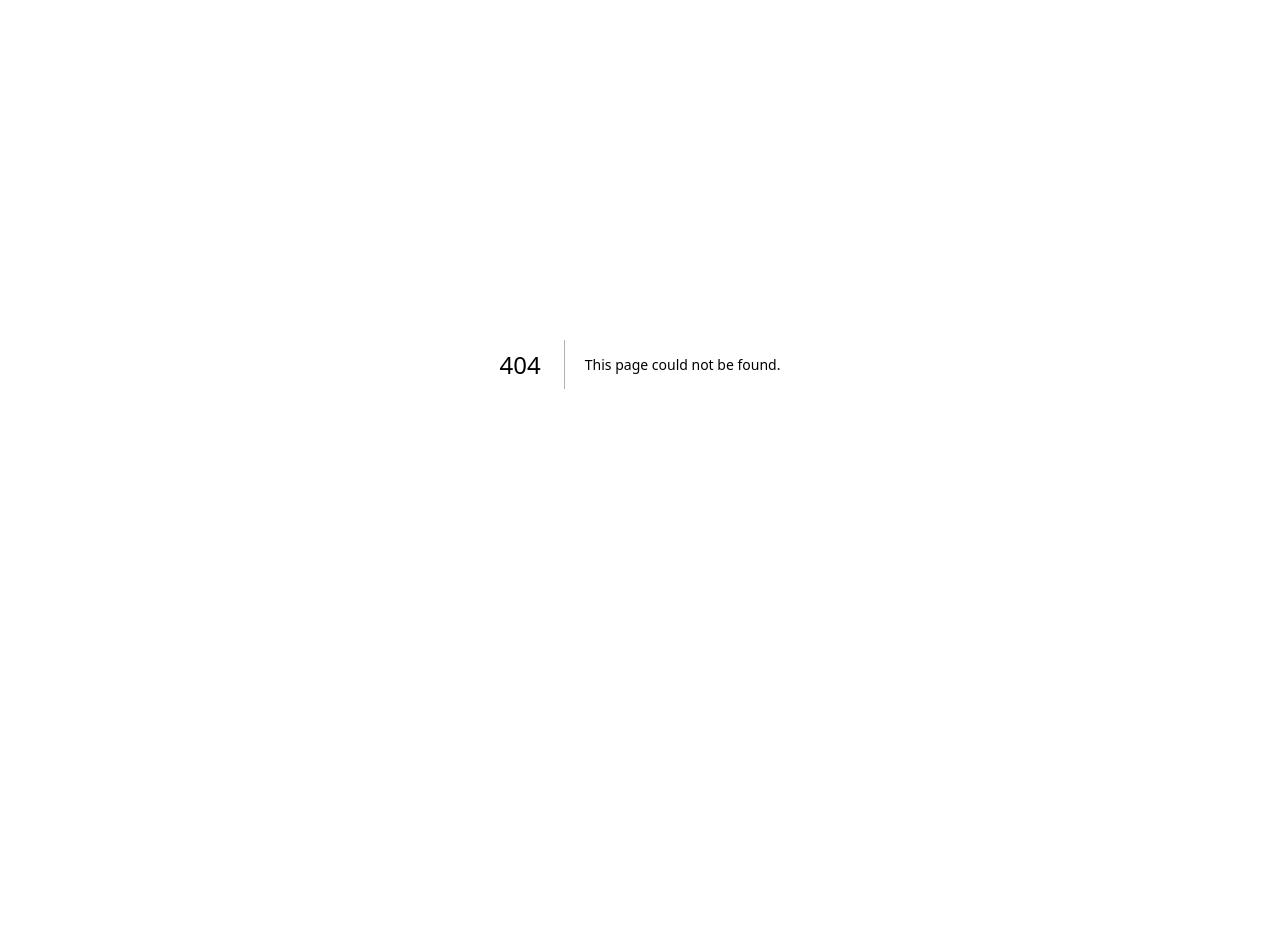
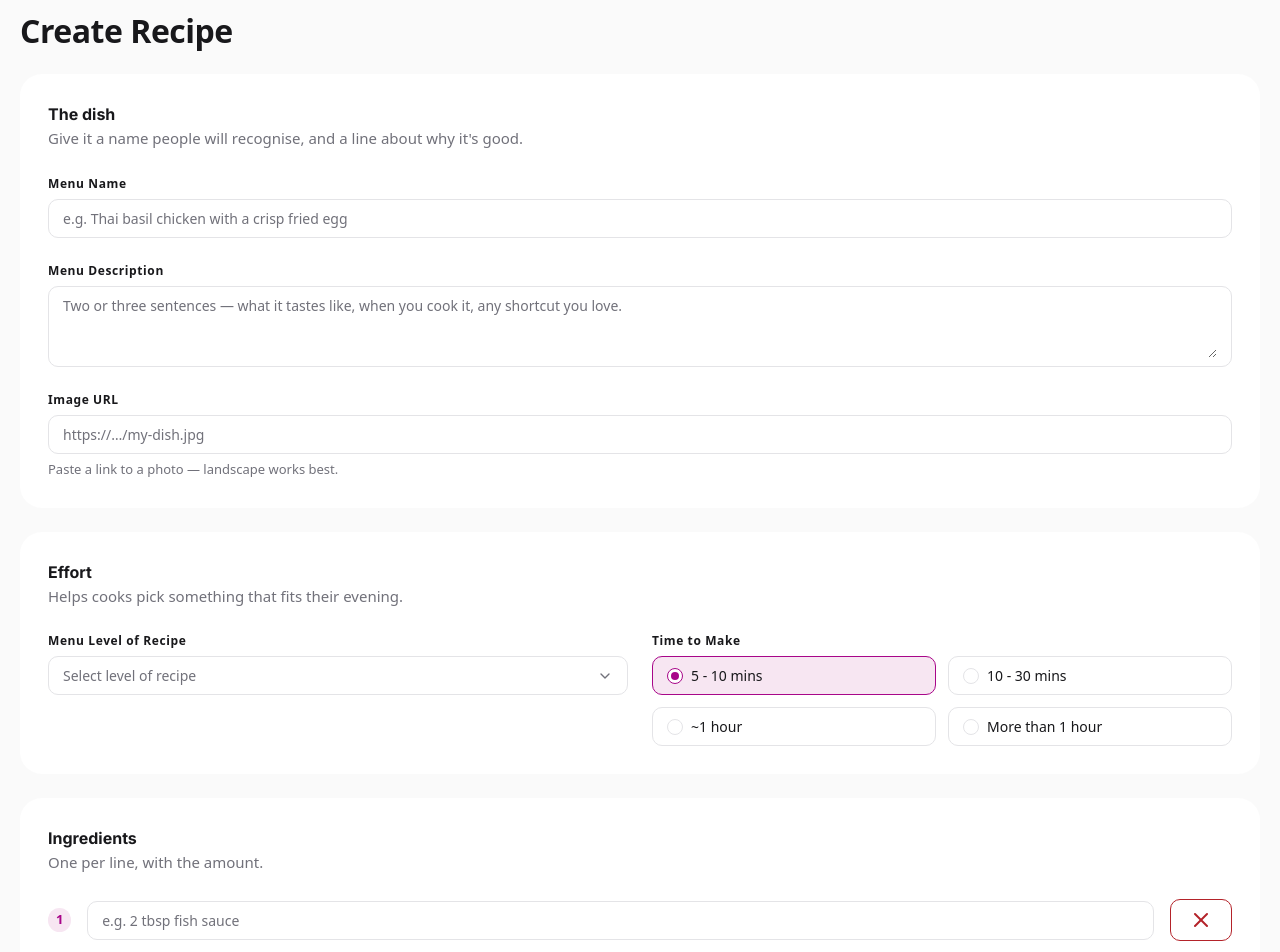
Before and after one commit to joeyprint/full-nextjs-course, a Next.js app: page /my-recipes/create in a window 1280 px wide. Before the commit this address had no page. Shown: the part 100-1052 px from the top of the page. Before the commit the page ends 864 px from the top, so only its background shows below. Built offline with nearby package versions, Linux system fonts and the light colour scheme.

Commit message:
feat: create recipe creation page

```diff
--- /dev/null
+++ b/app/my-recipes/create/_components/RecipeCreationDishFormFields.tsx
@@ -0,0 +1,39 @@
+import { Container, Textarea, TextField } from "@/components/Bases";
+
+const RecipeCreationDishFormFields = () => {
+  return (
+    <Container className="mt-6">
+      <div className="bg-white p-7 mt-6 rounded-3xl">
+        <p className="font-bold">The dish</p>
+        <p className="wongnok-text-body text-muted-foreground">
+          {`Give it a name people will recognise, and a line about why it's good.`}
+        </p>
+        <TextField
+          name={"name"}
+          label={"Menu Name"}
+          placeholder={"e.g. Thai basil chicken with a crisp fried egg"}
+          required
+          rootClassName={"mt-6"}
+        />
+        <Textarea
+          name={"description"}
+          label={"Menu Description"}
+          placeholder={
+            "Two or three sentences — what it tastes like, when you cook it, any shortcut you love."
+          }
+          required
+          rootClassName={"mt-6"}
+        />
+        <TextField
+          name={"imageUrl"}
+          label={"Image URL"}
+          placeholder={"https://…/my-dish.jpg"}
+          helperText={"Paste a link to a photo — landscape works best."}
+          rootClassName={"mt-6"}
+        />
+      </div>
+    </Container>
+  );
+};
+
+export default RecipeCreationDishFormFields;
--- /dev/null
+++ b/app/my-recipes/create/_components/RecipeCreationEffortFormFields.tsx
@@ -0,0 +1,49 @@
+import { Container, Radio, RadioGroup, Select } from "@/components/Bases";
+
+const recipeLevelOptions = [
+  { label: "Easy", value: "EASY" },
+  { label: "Medium", value: "MEDIUM" },
+  { label: "Hard", value: "HARD" },
+];
+
+const RecipeCreationEffortFormFields = () => {
+  return (
+    <Container className="mt-6">
+      <div className="bg-white p-7 rounded-3xl">
+        <p className="font-bold">Effort</p>
+        <p className="wongnok-text-body text-muted-foreground">
+          {`Helps cooks pick something that fits their evening.`}
+        </p>
+        <div className="flex w-full gap-6 mt-6">
+          <div className={"flex-1 shrink-0"}>
+            <Select
+              name={"level"}
+              label={"Menu Level of Recipe"}
+              options={recipeLevelOptions}
+              required
+              placeholder={"Select level of recipe"}
+            />
+          </div>
+          <div className={"flex-1 shrink-0"}>
+            <RadioGroup
+              name="time"
+              label={"Time to Make"}
+              defaultValue={"JUST_MINUTES"}
+              orientation={"horizontal"}
+              variant={"outlined"}
+              className={"grid grid-cols-2"}
+              required
+            >
+              <Radio label={"5 - 10 mins"} value={"JUST_MINUTES"} />
+              <Radio label={"10 - 30 mins"} value={"HALF_HOUR"} />
+              <Radio label={"~1 hour"} value={"ABOUT_HOUR"} />
+              <Radio label={"More than 1 hour"} value={"MORE_THAN_HOUR"} />
+            </RadioGroup>
+          </div>
+        </div>
+      </div>
+    </Container>
+  );
+};
+
+export default RecipeCreationEffortFormFields;
--- /dev/null
+++ b/app/my-recipes/create/_components/RecipeCreationHowFormFields.tsx
@@ -0,0 +1,34 @@
+import { Button, Container, Textarea } from "@/components/Bases";
+import { XIcon } from "lucide-react";
+
+const RecipeCreationHowFormFields = () => {
+  return (
+    <Container className="mt-6">
+      <div className="bg-white p-7  rounded-3xl">
+        <p className="font-bold">How to Make</p>
+        <p className="wongnok-text-body text-muted-foreground">
+          {`Write it the way you'd say it out loud. Short steps are easiest to follow.`}
+        </p>
+        {Array.from({ length: 3 }).map((_, index) => (
+          <div key={index} className="flex items-start gap-4 mt-6">
+            <div className="p-2 w-6 h-6 wongnok-text-xs font-bold bg-primary-subtle text-primary relative rounded-4xl">
+              <p className="absolute top-1/2 left-1/2 -translate-x-1/2 -translate-y-1/2">
+                {index + 1}
+              </p>
+            </div>
+            <Textarea
+              name={`how-${index + 1}`}
+              placeholder={`Step ${index + 1} — what happens, and how you know it's ready.`}
+              rootClassName="w-full"
+            />
+            <Button type={"button"} variant={"outlined"} color={"error"}>
+              <XIcon />
+            </Button>
+          </div>
+        ))}
+      </div>
+    </Container>
+  );
+};
+
+export default RecipeCreationHowFormFields;
--- /dev/null
+++ b/app/my-recipes/create/_components/RecipeCreationIngredientFormFields.tsx
@@ -0,0 +1,34 @@
+import { Button, Container, TextField } from "@/components/Bases";
+import { XIcon } from "lucide-react";
+
+const RecipeCreationIngredientFormFields = () => {
+  return (
+    <Container className="mt-6">
+      <div className="bg-white p-7 rounded-3xl">
+        <p className="font-bold">Ingredients</p>
+        <p className="wongnok-text-body text-muted-foreground">
+          {`One per line, with the amount.`}
+        </p>
+        {Array.from({ length: 3 }).map((_, index) => (
+          <div key={index} className="flex items-center gap-4 mt-6">
+            <div className="p-2 w-6 h-6 wongnok-text-xs font-bold bg-primary-subtle text-primary relative rounded-4xl">
+              <p className="absolute top-1/2 left-1/2 -translate-x-1/2 -translate-y-1/2">
+                {index + 1}
+              </p>
+            </div>
+            <TextField
+              name={`ingredient-${index + 1}`}
+              placeholder={"e.g. 2 tbsp fish sauce"}
+              rootClassName="w-full"
+            />
+            <Button type={"button"} variant={"outlined"} color={"error"}>
+              <XIcon />
+            </Button>
+          </div>
+        ))}
+      </div>
+    </Container>
+  );
+};
+
+export default RecipeCreationIngredientFormFields;
--- /dev/null
+++ b/app/my-recipes/create/_components/index.ts
@@ -0,0 +1,11 @@
+import RecipeCreationDishFormFields from "./RecipeCreationDishFormFields";
+import RecipeCreationEffortFormFields from "./RecipeCreationEffortFormFields";
+import RecipeCreationHowFormFields from "./RecipeCreationHowFormFields";
+import RecipeCreationIngredientFormFields from "./RecipeCreationIngredientFormFields";
+
+export {
+  RecipeCreationDishFormFields,
+  RecipeCreationEffortFormFields,
+  RecipeCreationHowFormFields,
+  RecipeCreationIngredientFormFields,
+};
--- /dev/null
+++ b/app/my-recipes/create/page.tsx
@@ -0,0 +1,50 @@
+"use client";
+
+import { Button, Container } from "@/components/Bases";
+import {
+  RecipeCreationDishFormFields,
+  RecipeCreationEffortFormFields,
+  RecipeCreationHowFormFields,
+  RecipeCreationIngredientFormFields,
+} from "./_components";
+import { SubmitEvent } from "react";
+
+const RecipeCreationPage = () => {
+  const handleSubmit = (event: SubmitEvent<HTMLFormElement>) => {
+    event.preventDefault();
+    const formData = new FormData(event.currentTarget);
+    console.log("NAME:", formData.get("name"));
+    console.log("DESCRIPTION:", formData.get("description"));
+  };
+
+  return (
+    <div className="pt-12 pb-24">
+      <form onSubmit={handleSubmit}>
+        <Container>
+          <p className="wongnok-text-h2">Create Recipe</p>
+        </Container>
+        <RecipeCreationDishFormFields />
+        <RecipeCreationEffortFormFields />
+        <RecipeCreationIngredientFormFields />
+        <RecipeCreationHowFormFields />
+        <Container className="mt-6">
+          <div className="flex justify-end gap-4">
+            <Button
+              type={"button"}
+              variant={"outlined"}
+              size={"large"}
+              color={"gray"}
+            >
+              Cancel
+            </Button>
+            <Button type={"submit"} size={"large"}>
+              Create Recipe
+            </Button>
+          </div>
+        </Container>
+      </form>
+    </div>
+  );
+};
+
+export default RecipeCreationPage;
```
